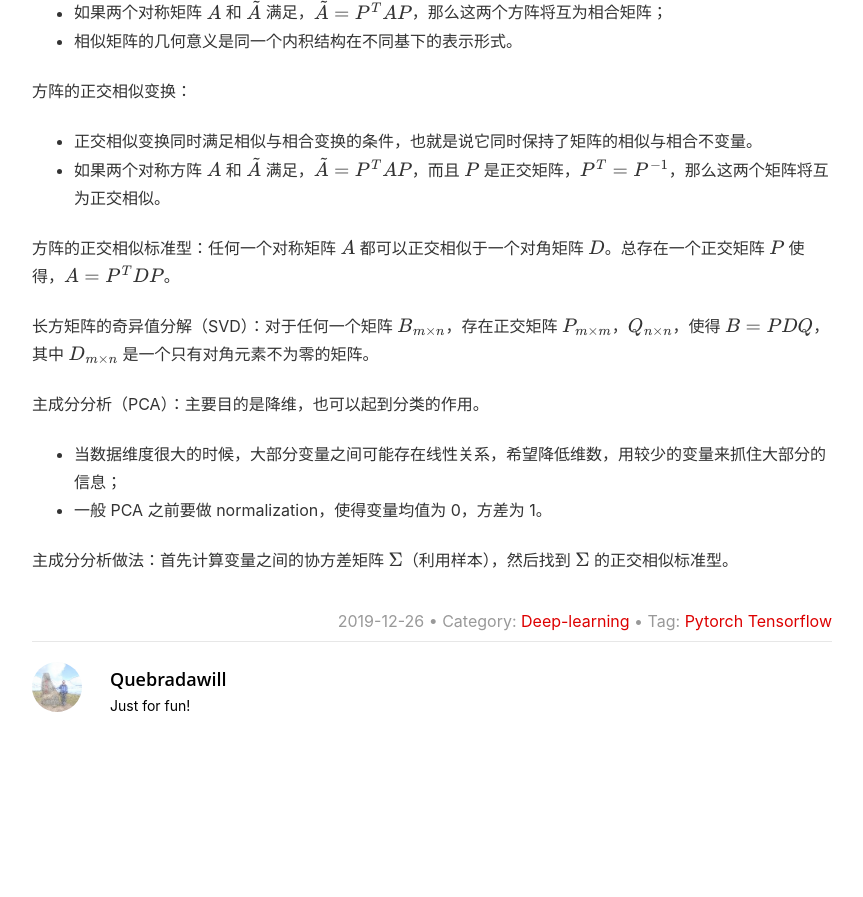
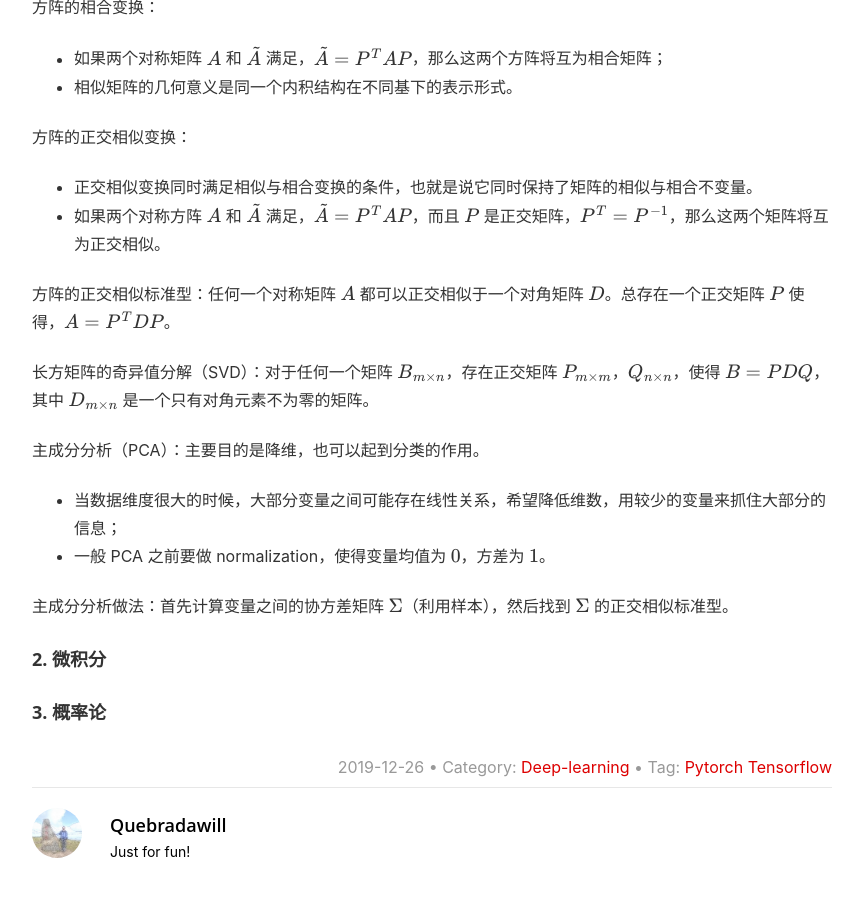
Before and after one commit to Quebradawill/quebrada.github.io, a Jekyll site: the page built from _posts/2019-12-26-deep-learning-july-online.md, in a window 1280 px wide and 900 px high, scrolled down 1554 px. Shown: the top 897 px of the window, without its empty margins (208-1071 px from the left). Built offline with Jekyll 4.4.1, drawn with Linux system fonts in a browser that asks for light colours; formulas are drawn with MathJax 3; a script that is not in the unit is left out; comment, search, counter and statistics services are not loaded; before the commit the page ends 2308 px from its top, so only the background shows below that; some of the changed text lies outside the part shown.

Commit message:
Update 2019-12-26-deep-learning-july-online.md

```diff
--- a/_posts/2019-12-26-deep-learning-july-online.md
+++ b/_posts/2019-12-26-deep-learning-july-online.md
@@ -10,9 +10,11 @@ published: true
 author: Quebradawill
 ---
 
-## 第 1 周：概率论和微积分
+# 第 1 周：概率论和微积分
 
-### 1. 局部极值算法：牛顿法
+## 1. 微积分和线性代数
+
+### 1.1 局部极值算法：牛顿法
 
 - 这种方法只能寻找局部极值；
 - 必须给出一个初始点 $x_0$；
@@ -95,6 +97,12 @@ $$
 主成分分析（PCA）：主要目的是降维，也可以起到分类的作用。
 
 - 当数据维度很大的时候，大部分变量之间可能存在线性关系，希望降低维数，用较少的变量来抓住大部分的信息；
-- 一般 PCA 之前要做 normalization，使得变量均值为 0，方差为 1。
+- 一般 PCA 之前要做 normalization，使得变量均值为 $0$，方差为 $1$。
 
 主成分分析做法：首先计算变量之间的协方差矩阵 $\Sigma$（利用样本），然后找到 $\Sigma$ 的正交相似标准型。
+
+## 2. 微积分
+
+
+
+## 3. 概率论
```
Also changed, not shown: other parts of _posts/2019-12-26-deep-learning-july-online.md (+1 -1 lines).
